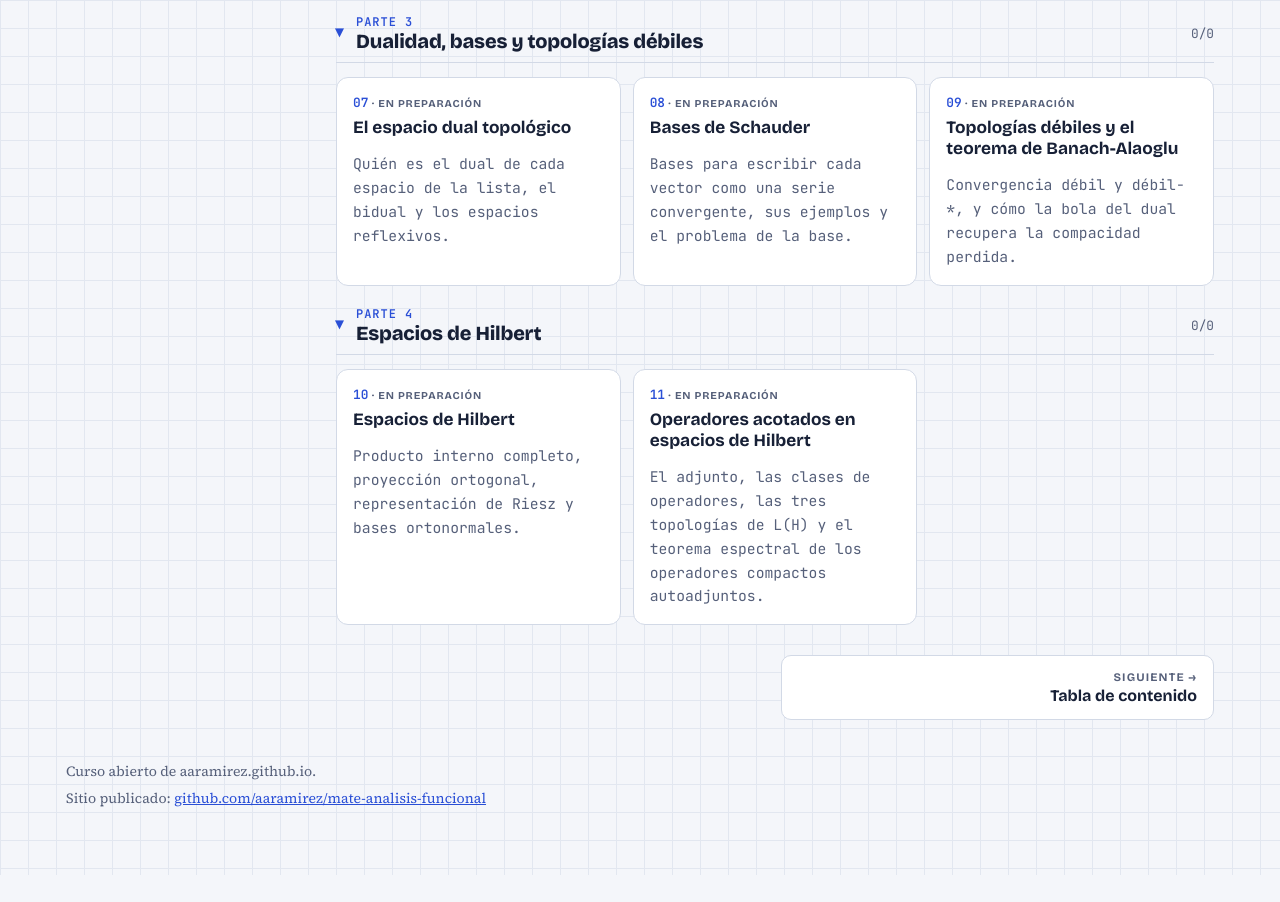
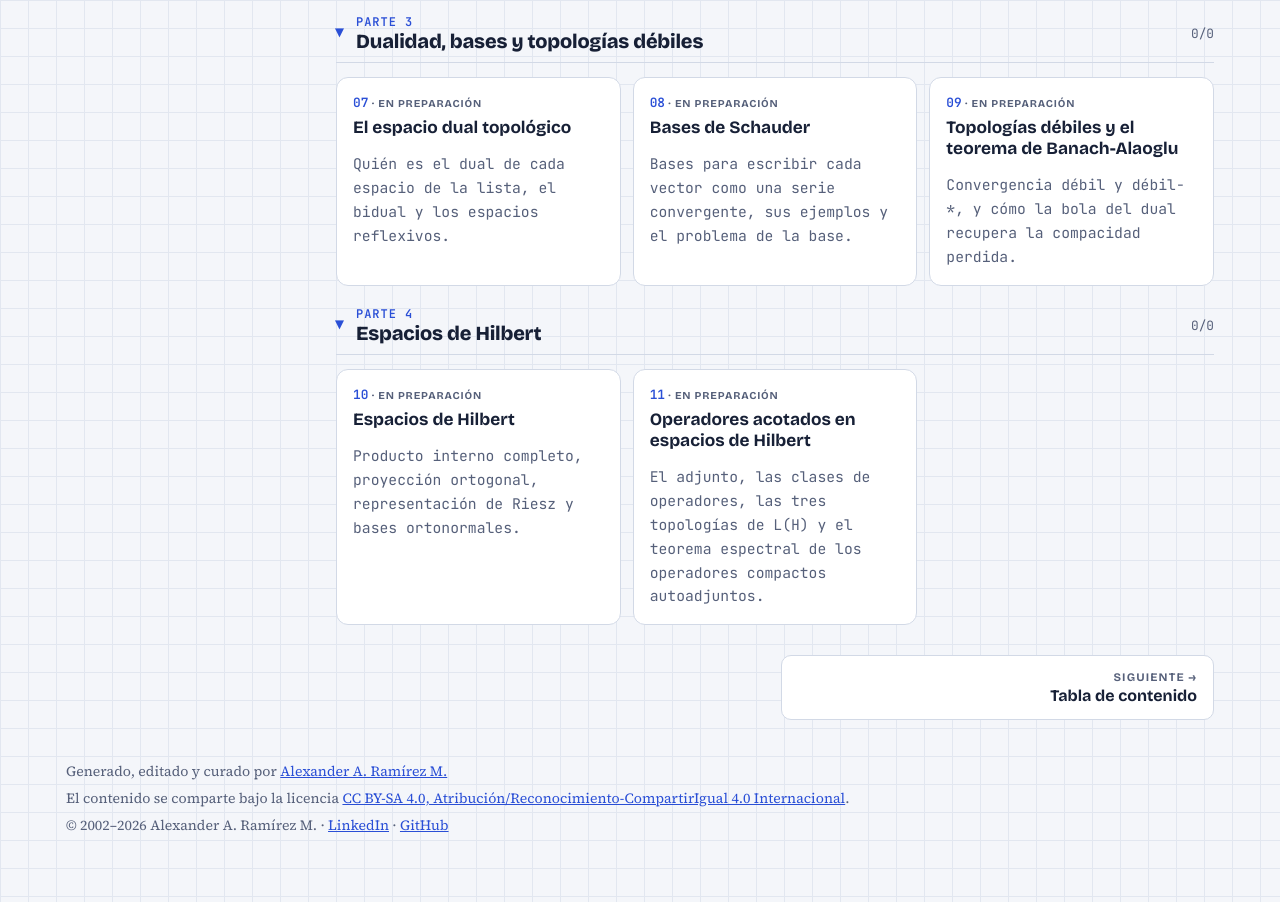
Before and after one commit to aaramirez/mate-analisis-funcional, a plain HTML site: page index.html in a window 1280 px wide. Shown: the part 2016-2918 px from the top of the page. Before the commit the page ends 2891 px from the top, so only its background shows below. Drawn offline with nearby package versions, Linux system fonts and the light colour scheme.

Commit message:
Pie común: autoría, licencia CC BY-SA 4.0 y año que se actualiza solo

```diff
--- a/index.html
+++ b/index.html
@@ -87,7 +87,7 @@ height="0" width="0" style="display:none;visibility:hidden"></iframe></noscript>
 <nav class="pager" id="pager" aria-label="Capítulo anterior y siguiente"></nav>
 </main>
 </div>
-<footer><span>Curso abierto de aaramirez.github.io.</span><span>Sitio publicado: <a href="https://github.com/aaramirez/mate-analisis-funcional" target="_blank" rel="noopener">github.com/aaramirez/mate-analisis-funcional</a></span></footer>
+<footer><span>Generado, editado y curado por <a href="https://www.linkedin.com/in/alexander-ramirez-morales/" target="_blank" rel="noopener">Alexander A. Ramírez M.</a></span><span>El contenido se comparte bajo la licencia <a href="https://creativecommons.org/licenses/by-sa/4.0/deed.es" target="_blank" rel="noopener">CC BY-SA 4.0, Atribución/Reconocimiento-CompartirIgual 4.0 Internacional</a>.</span><span>© 2002–<span data-anio>2026</span> Alexander A. Ramírez M. · <a href="https://www.linkedin.com/in/alexander-ramirez-morales/" target="_blank" rel="noopener">LinkedIn</a> · <a href="https://github.com/aaramirez" target="_blank" rel="noopener">GitHub</a></span><script>document.querySelectorAll('[data-anio]').forEach(function (e) { e.textContent = new Date().getFullYear(); });</script></footer>
 </div>
 <script src="assets/lab.js"></script>
 </body>
```
Also changed, not shown: temario.html (+1 -1 lines).
